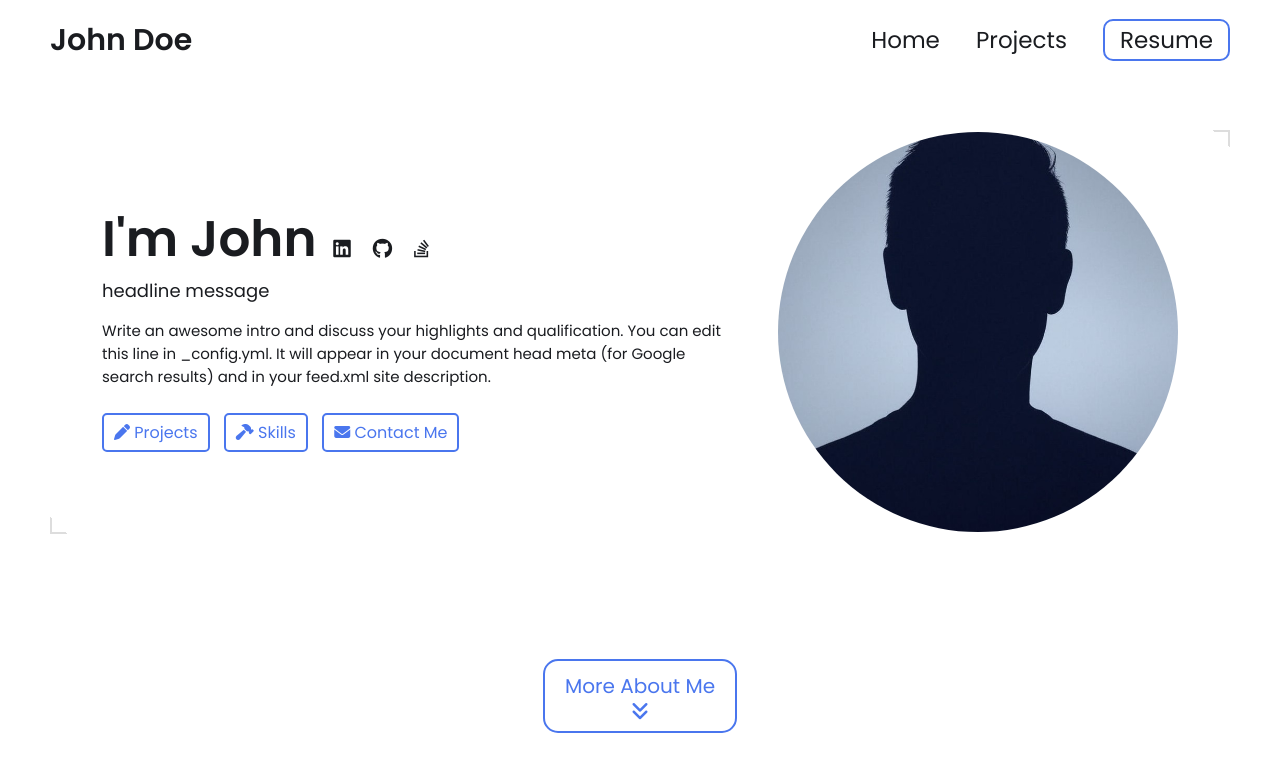
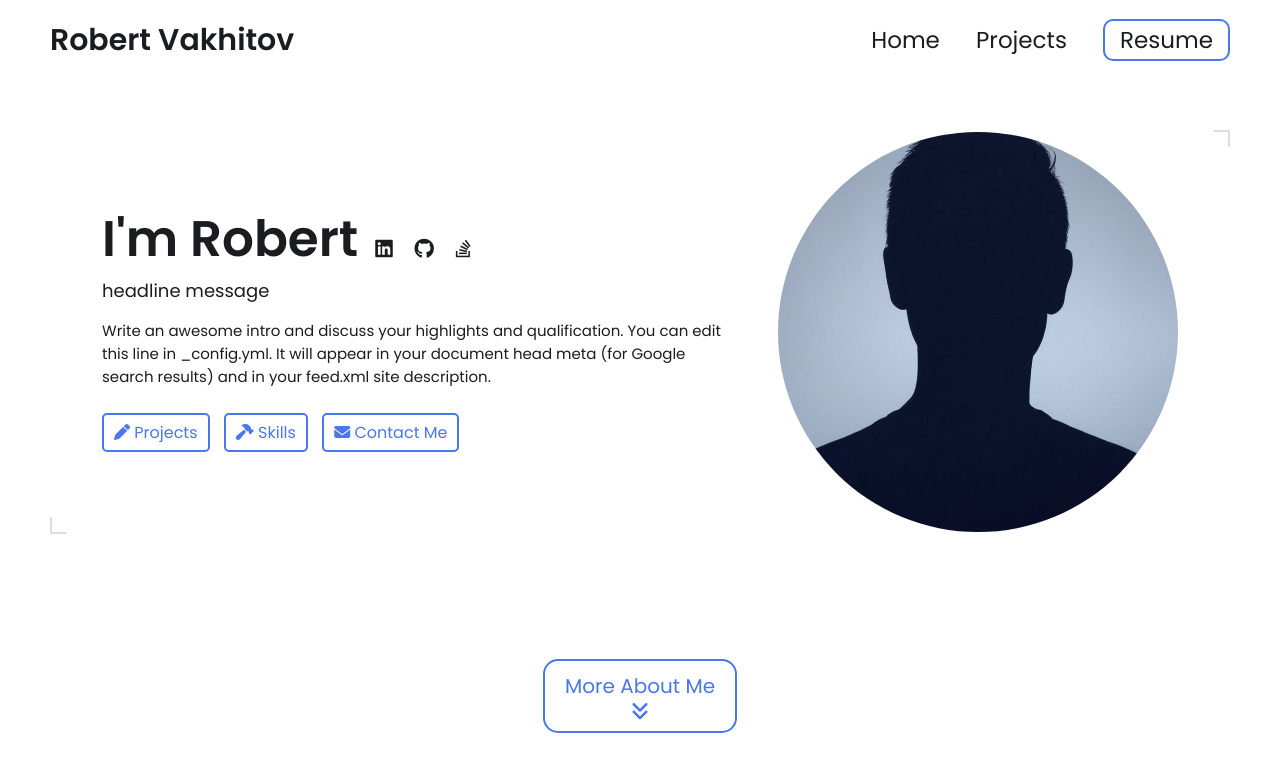
Before and after one commit to Rob-V-Eng/rob-v-eng.github.io, a Jekyll site: the page built from index.html, in a window 1280 px wide and 900 px high. Shown: the top 772 px of the window. Built offline with Jekyll 4.4.1, drawn with Linux system fonts in a browser that asks for light colours.

Commit message:
Update _config.yml

```diff
--- a/_config.yml
+++ b/_config.yml
@@ -7,12 +7,12 @@
 
 # Main Page Setup
 
-title: John Doe's Portfolio # This is what shows up in the tab of the browser
+title: Robert Vakhitov's Portfolio # This is what shows up in the tab of the browser
 
 
 
 # Hero Section
-name: John Doe
+name: Robert Vakhitov
 headline: headline message
 description: >- # dont remove this line. this will ignore all new lines until the next section
   Write an awesome intro and discuss your highlights and qualification. You can edit this
```
